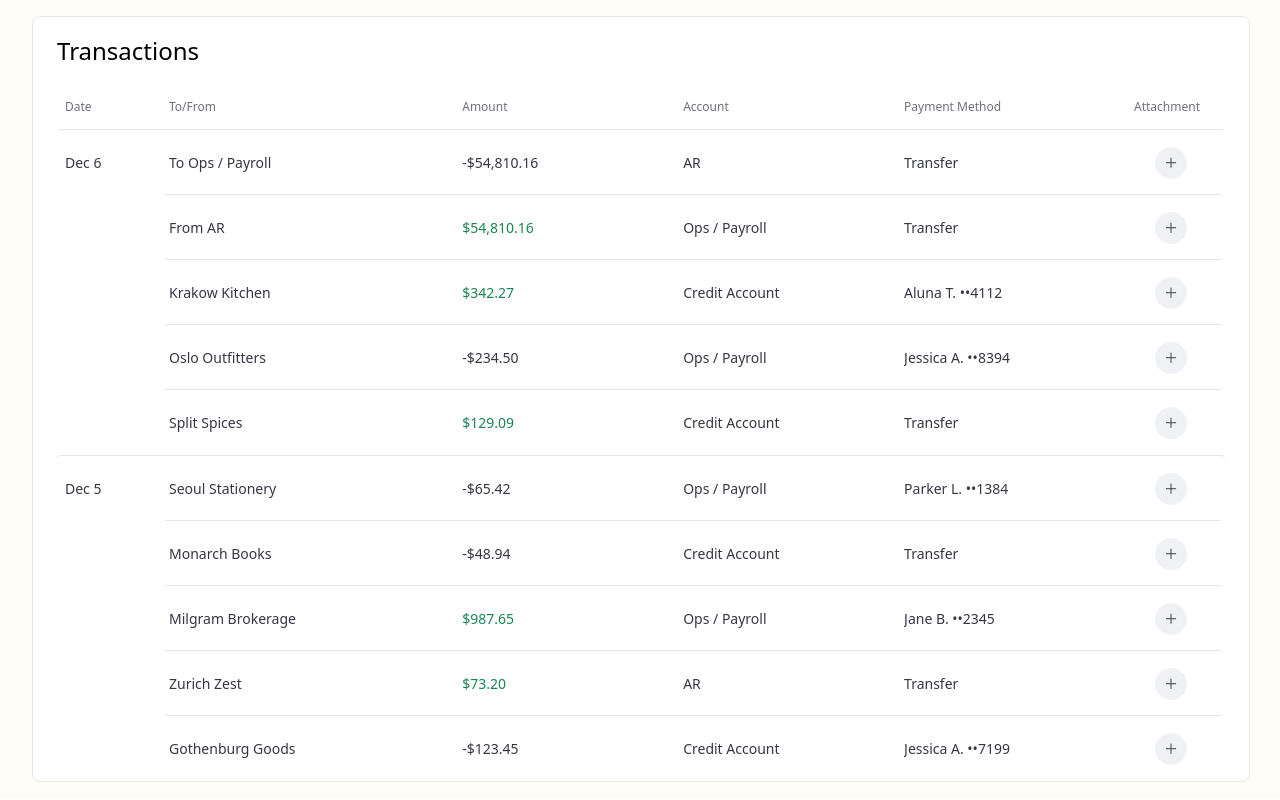
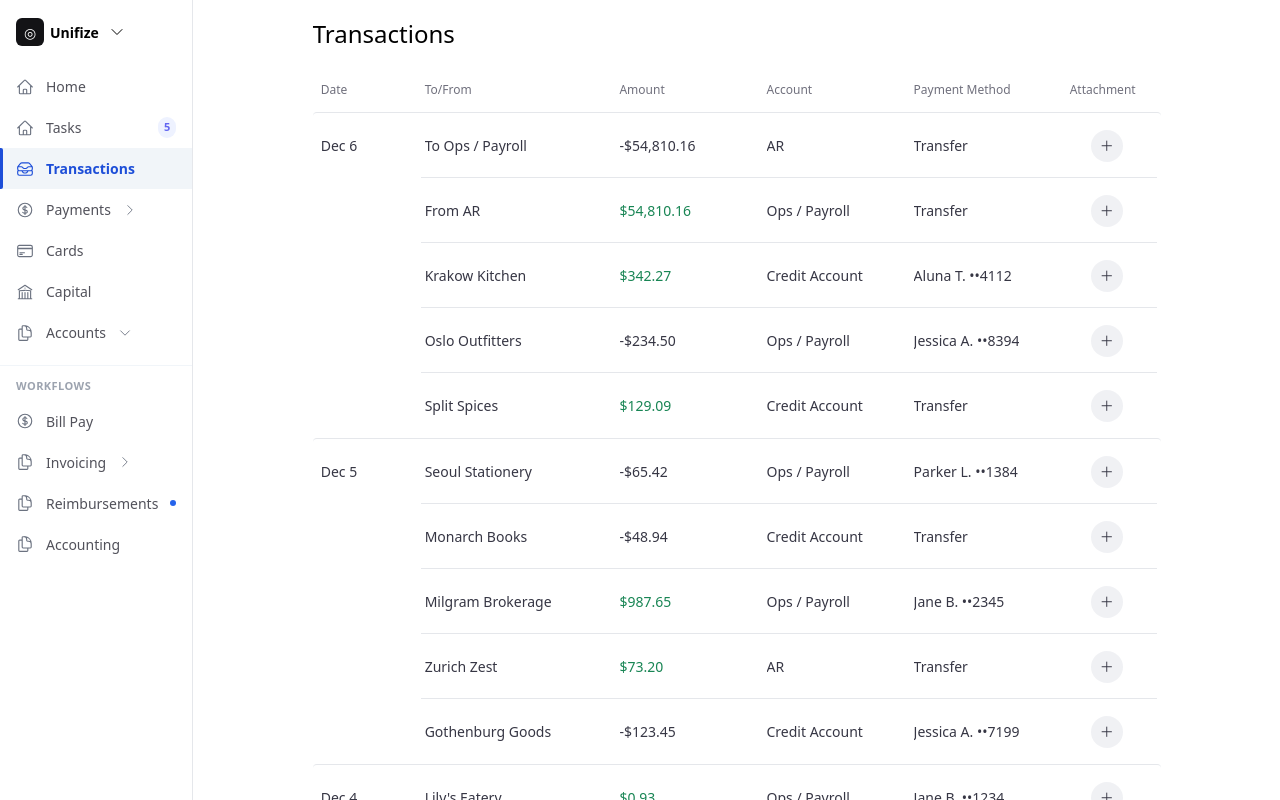
Before and after one commit to anubhavRaj27/Unifize-assignment, a React (Vite) app: page / in a window 1280 px wide. Built offline with nearby package versions, Linux system fonts and the light colour scheme.

Commit message:
creating dummy sidebar

```diff
--- a/package.json
+++ b/package.json
@@ -12,6 +12,7 @@
   "dependencies": {
     "react": "^19.1.0",
     "react-dom": "^19.1.0",
+    "react-icons": "^5.5.0",
     "styled-components": "^6.1.18"
   },
   "devDependencies": {
--- a/src/App.jsx
+++ b/src/App.jsx
@@ -1,31 +1,38 @@
-import styled from 'styled-components'
-import Table from './Table';
-import Header from './Header';
+import styled from "styled-components";
+import Table from "./Table";
+import Header from "./Header";
+import Sidebar from "./Sidebar";
 
 function App() {
-
   return (
     <OuterContainer>
-      <Card>
-        <Header />
-        <Table />
-      </Card>
+      <Sidebar />
+      <PageContainer>
+        <MaxContainer>
+          <Header />
+          <Table />
+        </MaxContainer>
+      </PageContainer>
     </OuterContainer>
-  )
+  );
 }
 
 const OuterContainer = styled.div`
-  padding: 1rem 2rem;
-  background-color: #FFFDF6;
+  display: flex;
 `;
 
-const Card = styled.div`
-background-color: white;
+const PageContainer = styled.div`
+  display: flex;
+  justify-content: center;
   width: 100%;
-  height: 95.5vh;
-  border-radius: 8px;
-  border: 1px solid #e5e7eb;
+  height: 100vh;
   overflow-y: scroll;
 `;
 
-export default App
+const MaxContainer = styled.div`
+  width: 70vw;
+  overflow-y: scroll;
+  height: 100%;
+`;
+
+export default App;
--- /dev/null
+++ b/src/Sidebar.jsx
@@ -0,0 +1,197 @@
+import React, { useState } from "react";
+import styled, { css } from "styled-components";
+import {
+  HiOutlineHome,
+  HiOutlineCreditCard,
+  HiOutlineCurrencyDollar,
+  HiOutlineBuildingLibrary,
+  HiOutlineInboxStack,
+  HiOutlineChevronDown,
+  HiOutlineChevronRight,
+  HiOutlineDocumentDuplicate,
+} from "react-icons/hi2";
+
+const sidebarItems = [
+  { label: "Home", icon: HiOutlineHome },
+  { label: "Tasks", icon: HiOutlineHome, badge: 5 },
+  { label: "Transactions", icon: HiOutlineInboxStack, active: true },
+  { label: "Payments", icon: HiOutlineCurrencyDollar, collapsible: true },
+  { label: "Cards", icon: HiOutlineCreditCard },
+  { label: "Capital", icon: HiOutlineBuildingLibrary },
+  { label: "Accounts", icon: HiOutlineDocumentDuplicate, collapsible: true },
+];
+
+const workflowItems = [
+  { label: "Bill Pay", icon: HiOutlineCurrencyDollar },
+  { label: "Invoicing", icon: HiOutlineDocumentDuplicate, collapsible: true },
+  { label: "Reimbursements", icon: HiOutlineDocumentDuplicate, dot: true },
+  { label: "Accounting", icon: HiOutlineDocumentDuplicate },
+];
+
+const Sidebar=()=> {
+  const [open, setOpen] = useState({ Payments: false, Accounts: true, Invoicing: false });
+
+  const toggle = (key) => setOpen((p) => ({ ...p, [key]: !p[key] }));
+
+  return (
+    <Root>
+      <OrgHeader>
+        <Logo>◎</Logo>
+        Unifize&nbsp;
+        <HiOutlineChevronDown size={16} />
+      </OrgHeader>
+
+      <NavSection>
+        {sidebarItems.map((item) => (
+          <NavItem
+            key={item.label}
+            $active={item.active}
+            onClick={() => item.collapsible && toggle(item.label)}
+          >
+            <item.icon size={18} />
+            <span>{item.label}</span>
+
+            {item.collapsible && (
+              open[item.label] ? <HiOutlineChevronDown size={14} /> : <HiOutlineChevronRight size={14} />
+            )}
+
+            {item.badge && <Badge>{item.badge}</Badge>}
+          </NavItem>
+        ))}
+      </NavSection>
+
+      <Divider />
+
+      <SectionTitle>Workflows</SectionTitle>
+      <NavSection>
+        {workflowItems.map((item) => (
+          <NavItem
+            key={item.label}
+            onClick={() => item.collapsible && toggle(item.label)}
+          >
+            <item.icon size={18} />
+            <span>{item.label}</span>
+
+            {item.collapsible && (
+              open[item.label] ? <HiOutlineChevronDown size={14} /> : <HiOutlineChevronRight size={14} />
+            )}
+
+            {item.dot && <Dot />}
+          </NavItem>
+        ))}
+      </NavSection>
+    </Root>
+  );
+}
+
+const Root = styled.aside`
+  width: 224px;
+  height: 100vh;
+  border-right: 1px solid #e5e7eb;
+  display: flex;
+  flex-direction: column;
+  background: #fff;
+  font-size: 14px;
+`;
+
+const OrgHeader = styled.div`
+  display: flex;
+  align-items: center;
+  gap: 6px;
+  padding: 18px 16px 20px;
+  font-weight: 600;
+`;
+
+const Logo = styled.div`
+  width: 28px;
+  height: 28px;
+  border-radius: 6px;
+  background: #131316;
+  color: #fff;
+  display: grid;
+  place-items: center;
+  font-size: 14px;
+`;
+
+const NavSection = styled.nav`
+  display: flex;
+  flex-direction: column;
+`;
+
+const activeStyles = css`
+  color: #1d4ed8;
+  background: #f1f5f9;
+  font-weight: 600;
+
+  & svg {
+    color: #1d4ed8;
+  }
+
+  &:before {
+    content: "";
+    position: absolute;
+    left: 0;
+    top: 0;
+    bottom: 0;
+    width: 3px;
+    background: #1d4ed8;
+    border-radius: 0 2px 2px 0;
+  }
+`;
+
+const NavItem = styled.button`
+  all: unset;
+  cursor: pointer;
+  position: relative;
+  display: flex;
+  align-items: center;
+  gap: 12px;
+  padding: 10px 16px;
+  color: #52525b;
+
+  &:hover {
+    background: #f9fafb;
+  }
+
+  svg {
+    flex-shrink: 0;
+    color: #6b7280;
+  }
+
+  ${({ $active }) => $active && activeStyles}
+`;
+
+const Badge = styled.span`
+  margin-left: auto;
+  background: #eef2ff;
+  color: #6366f1;
+  font-size: 11px;
+  font-weight: 600;
+  padding: 2px 6px;
+  border-radius: 999px;
+`;
+
+const Dot = styled.span`
+  margin-left: auto;
+  width: 6px;
+  height: 6px;
+  border-radius: 50%;
+  background: #2563eb;
+`;
+
+const Divider = styled.hr`
+  border: none;
+  border-top: 1px solid #f1f5f9;
+  margin: 12px 0;
+`;
+
+const SectionTitle = styled.div`
+  padding: 0 16px 6px;
+  font-size: 11px;
+  font-weight: 600;
+  letter-spacing: 0.04em;
+  text-transform: uppercase;
+  color: #9ca3af;
+`;
+
+export default Sidebar;
```
Also changed, not shown: 1 other file (tests, documents, lock files or other folders).
